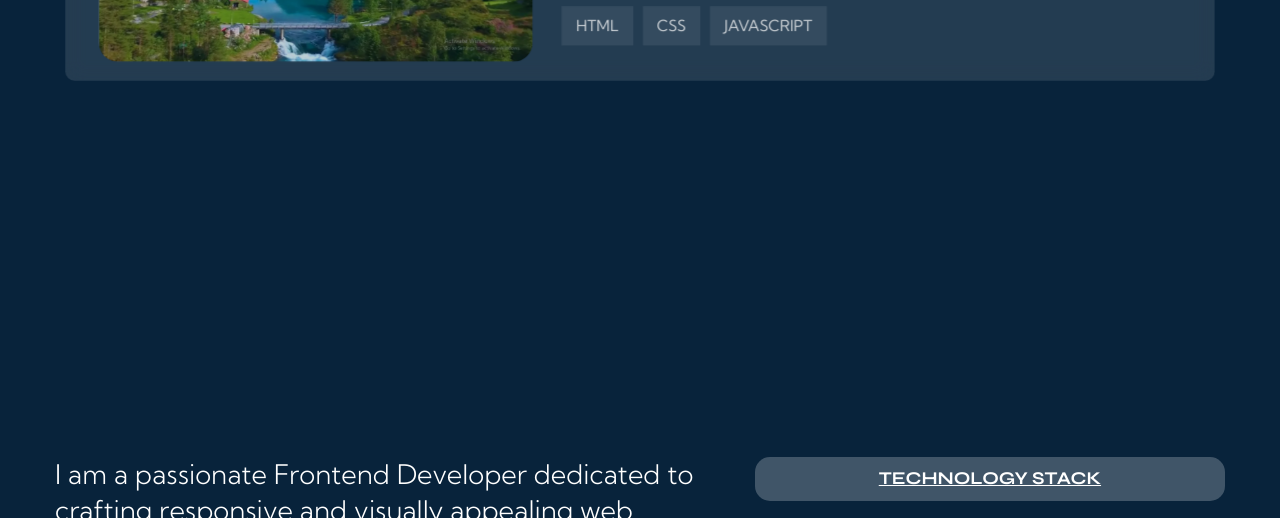
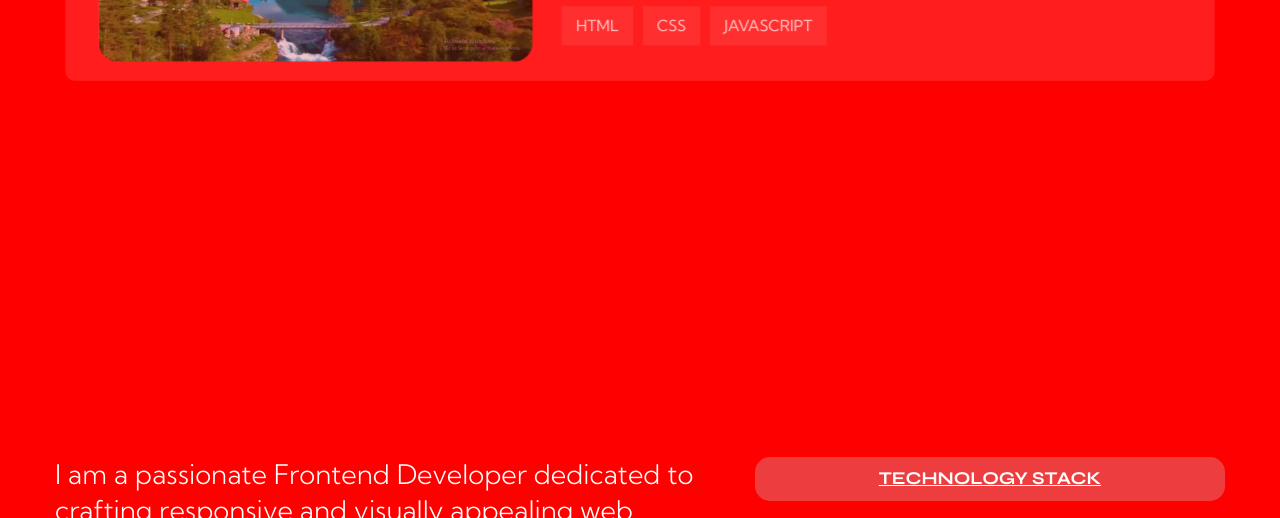
Before and after one commit to Ritikzz/Portfolio, a plain HTML site: page index.html in a window 1280 px wide. Shown: the part 765-1283 px from the top of the page. Drawn offline with Linux system fonts and the light colour scheme.

Commit message:
color red

```diff
--- a/css/style.css
+++ b/css/style.css
@@ -26,7 +26,7 @@ button{ padding: 0; cursor: pointer;}
 
 body{
     font: 16px/1.3 var(--kumbh);
-    background-color: #08233B;
+    background-color: red;
     color: #fff;
 }
 
```
